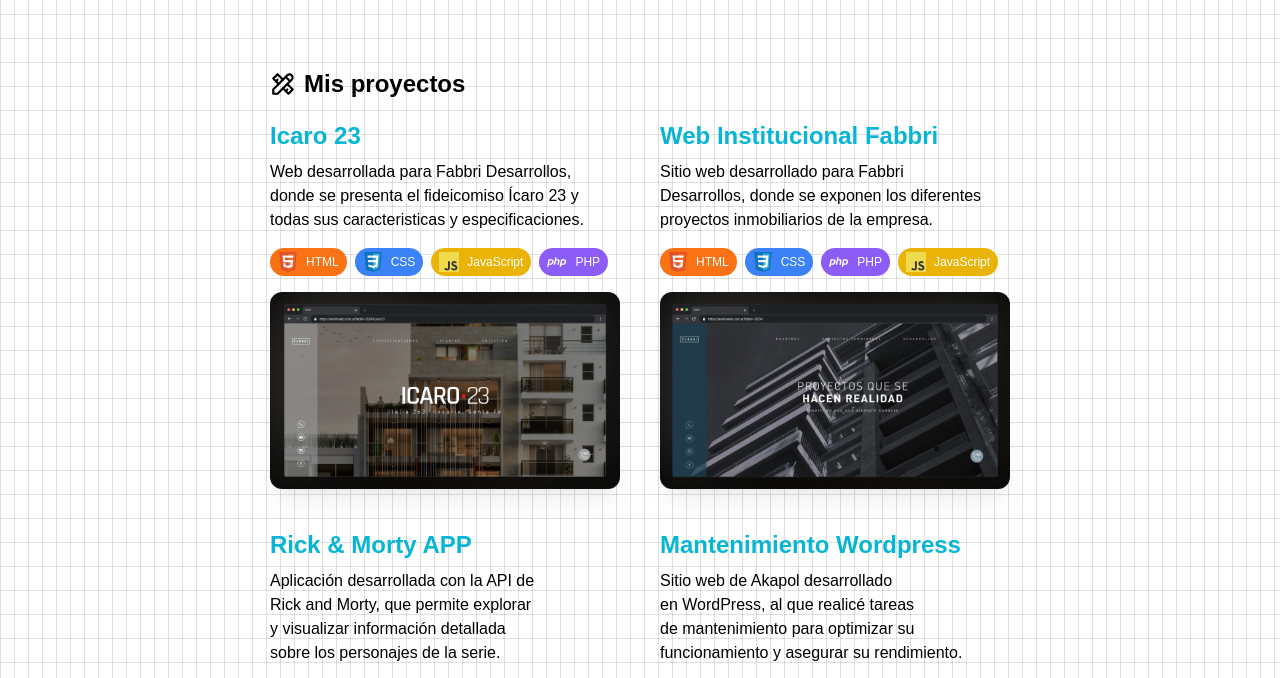
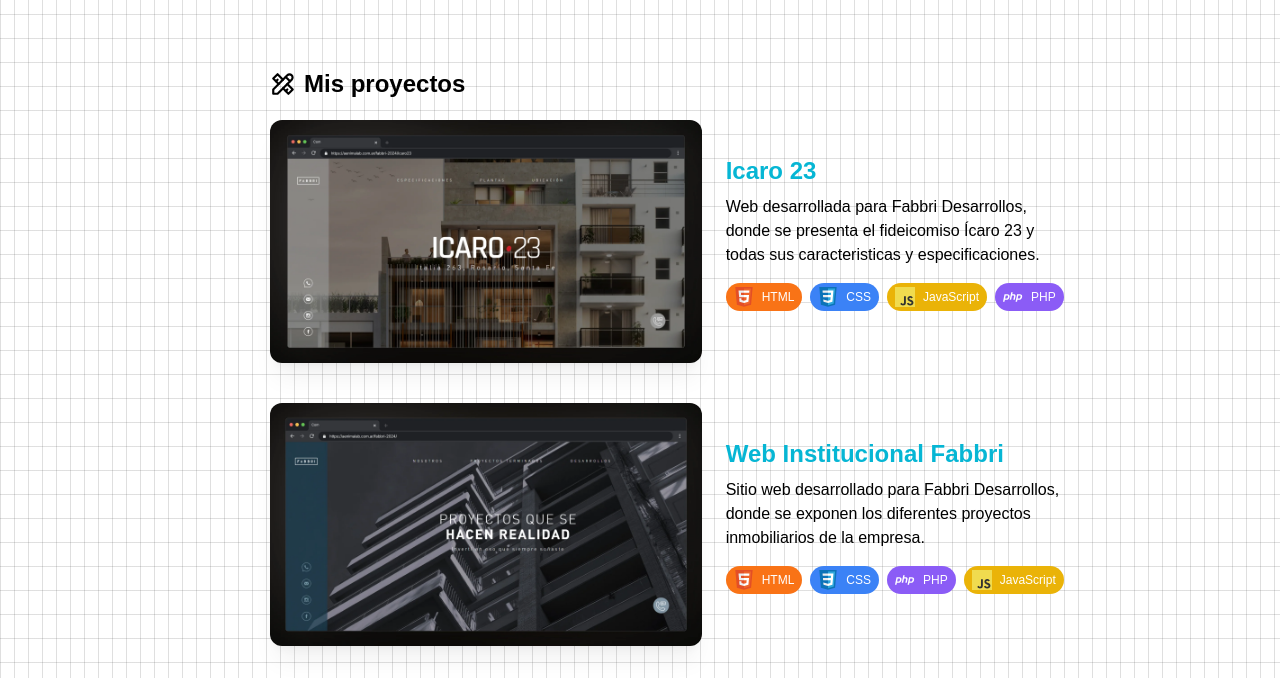
Before and after one commit to LuchoNapo/portfolio, an Astro site: page / in a window 1280 px wide. Shown: the part 970-1648 px from the top of the page. Built offline with nearby package versions, Linux system fonts and the light colour scheme; Astro itself is replaced by a stand-in of ours.

Commit message:
[fix] projects section

```diff
--- a/src/components/Projects.astro
+++ b/src/components/Projects.astro
@@ -82,7 +82,7 @@ const PROJECTS = [
   {
     title: "Mantenimiento Wordpress",
     description:
-      "Sitio web de Akapol desarrollado en WordPress, al que realicé tareas de mantenimiento para optimizar su funcionamiento y asegurar su rendimiento.",
+      "Sitio web de Akapol desarrollado en WordPress, al que realizo tareas de mantenimiento para optimizar su funcionamiento y asegurar su rendimiento.",
     gitub: "",
     image: "./images/projects/AkapolProject.webp",
     tags: [TAGS.Wordpress],
@@ -92,10 +92,15 @@ const PROJECTS = [
 
 {
   PROJECTS.map(({ title, description, tags, image }) => (
-    <article class="">
+    <article class="flex gap-6 items-center justify-start">
+      <img
+        class="size-7/12 rounded-xl shadow-xl shadow-black/5 dark:shadow-white/5 "
+        src={image}
+        alt={`Captura de pantallade del proyecto ${title}`}
+      />
       <div>
         <h3 class="text-2xl mb-2 text-cyan-500 font-semibold">{title}</h3>
-        <p class="text-md text-balance">{description}</p>
+        <p class="text-md text-pretty">{description}</p>
         <ul class="flex my-4 gap-2">
           {tags.map((tag) => (
             <li>
@@ -109,11 +114,6 @@ const PROJECTS = [
           ))}
         </ul>
       </div>
-      <img
-        class="rounded-xl shadow-xl shadow-black/5 dark:shadow-white/5"
-        src={image}
-        alt={`Captura de pantallade del proyecto ${title}`}
-      />
     </article>
   ))
 }
--- a/src/pages/index.astro
+++ b/src/pages/index.astro
@@ -85,16 +85,9 @@ import ProjectsIco from "../icons/ProjectsIcon.astro";
         <ProjectsIco />
         Mis proyectos
       </h2>
-      <div class="md:grid md:grid-cols-2 flex flex-col w-full gap-10">
+      <div class="flex flex-col w-full gap-10">
         <Projects />
       </div>
     </SectionContainer>
   </main>
 </Layout>
-
-<style>
-  .welcome {
-    white-space: nowrap;
-    overflow: hidden;
-  }
-</style>
```
